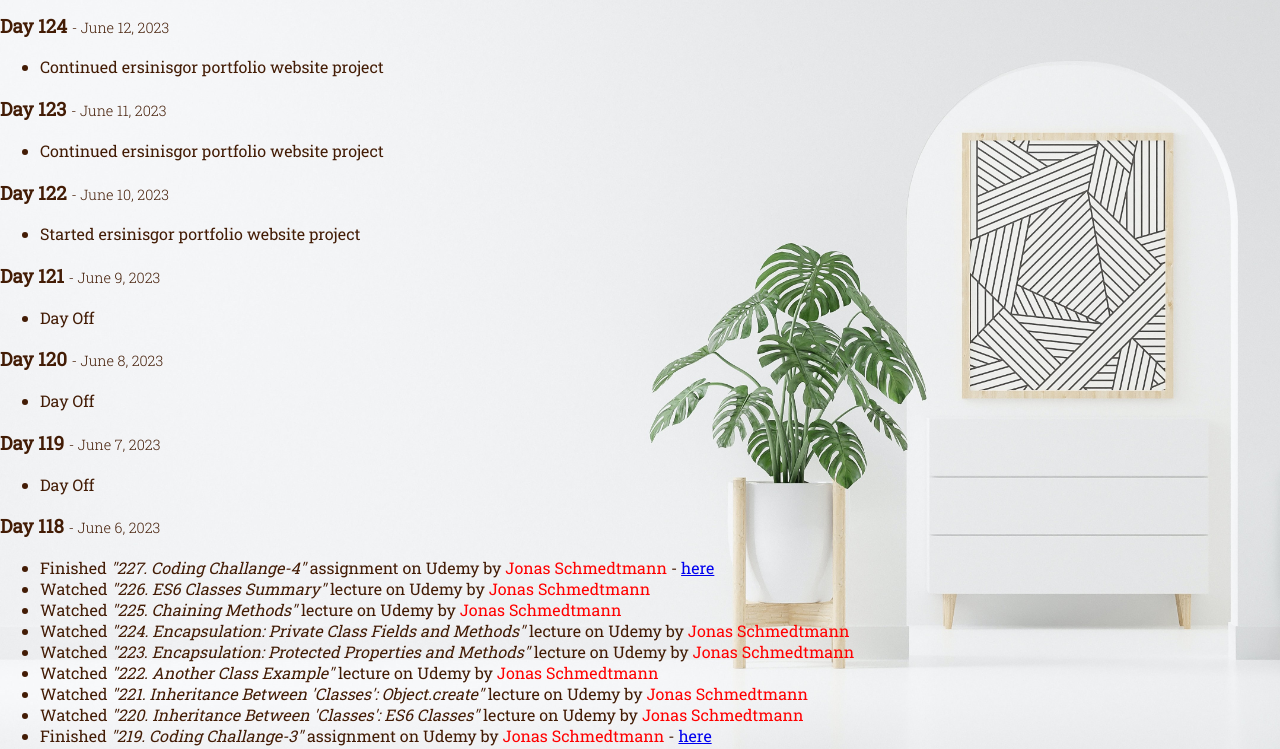
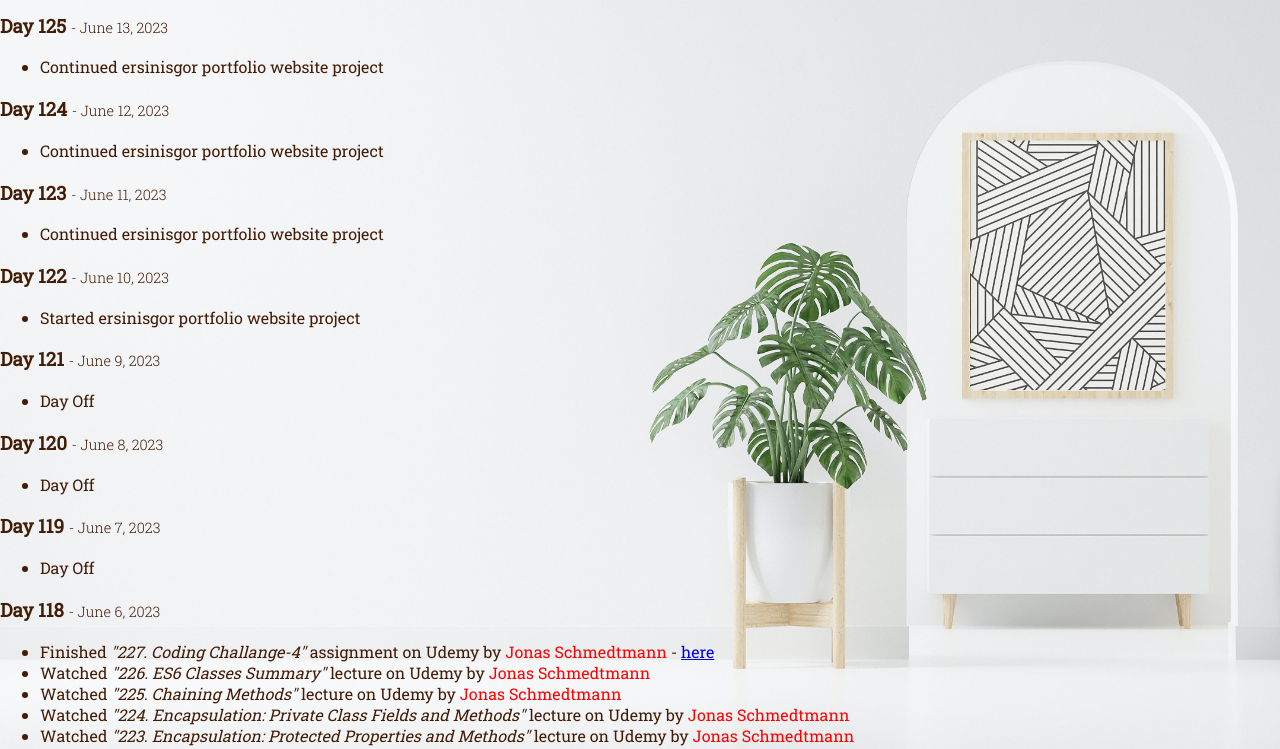
Before and after one commit to ersinisgor/everyday-coding, a plain HTML site: page index.html in a window 1280 px wide. Shown: the part 69-818 px from the top of the page. Drawn offline with Linux system fonts and the light colour scheme; files whose address does not match are found by name.

Commit message:
Add day 125

```diff
--- a/index.html
+++ b/index.html
@@ -62,6 +62,16 @@
 <body>
   <main>
     <h1>Everyday Coding Summarize</h1>
+
+    <!-- Day 125 -->
+    <div class="day125">
+      <h3>Day 125 <span class="date"> - June 13, 2023</span></h3>
+      <p class="list">
+      <ul>
+        <li>Continued ersinisgor portfolio website project</li>
+      </ul>
+      </p>
+    </div>
 
     <!-- Day 124 -->
     <div class="day124">
```
